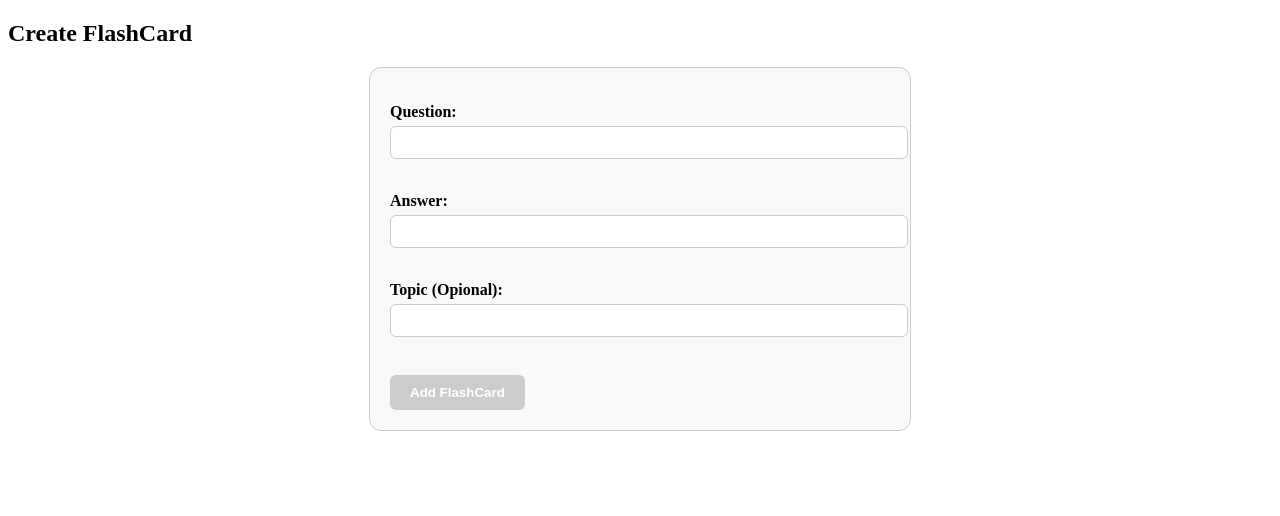
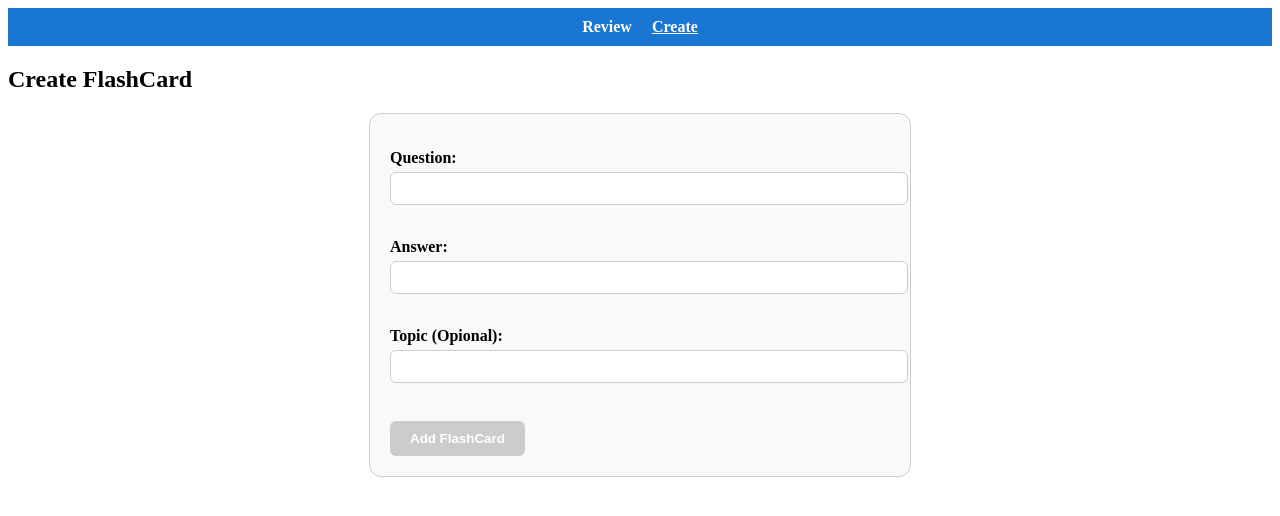
Before and after one commit to Waqar95/flashcard-app, an Angular app: page /create in a window 1280 px wide. Shown: the top 516 px of the page. Built offline with nearby package versions, Linux system fonts and the light colour scheme.

Commit message:
Add navigation header with links to Review and Create pages

```diff
--- a/src/app/app.component.ts
+++ b/src/app/app.component.ts
@@ -1,11 +1,16 @@
 import { Component } from '@angular/core';
-import { RouterOutlet } from '@angular/router';
+import { RouterModule, RouterOutlet } from '@angular/router';
+import { HeaderComponent } from './components/header/header.component';
 
 @Component({
   selector: 'app-root',
-  imports: [RouterOutlet],
-  templateUrl: './app.component.html',
-  styleUrl: './app.component.css'
+  standalone: true,
+  imports: [RouterModule, HeaderComponent],
+  template: `
+    <app-header></app-header>
+    <router-outlet></router-outlet>
+  `,
+  styleUrls: ['./app.component.css'],
 })
 export class AppComponent {
   title = 'flashcard-app';
--- /dev/null
+++ b/src/app/components/header/header.component.css
@@ -0,0 +1,17 @@
+nav {
+  background-color: #1976d2;
+  padding: 10px 20px;
+  display: flex;
+  gap: 20px;
+  justify-content: center;
+}
+
+a {
+  color: white;
+  text-decoration: none;
+  font-weight: bold;
+}
+
+a.active {
+  text-decoration: underline;
+}
--- /dev/null
+++ b/src/app/components/header/header.component.html
@@ -0,0 +1,4 @@
+<nav>
+  <a routerLink="/review" routerLinkActive="active">Review</a>
+  <a routerLink="/create" routerLinkActive="active">Create</a>
+</nav>
```
Also changed, not shown: src/app/components/header/header.component.ts (added, +12 -0 lines), 1 other file (tests, documents, lock files or other folders).
